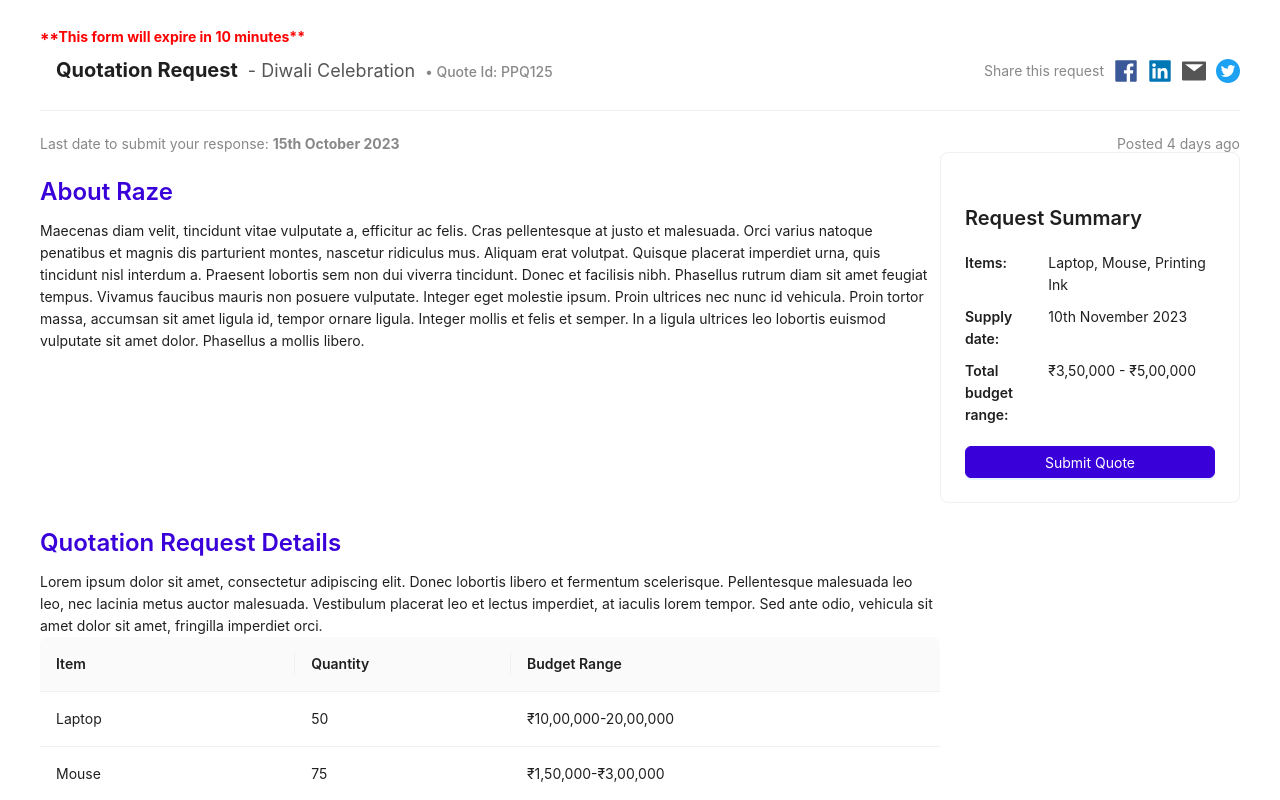
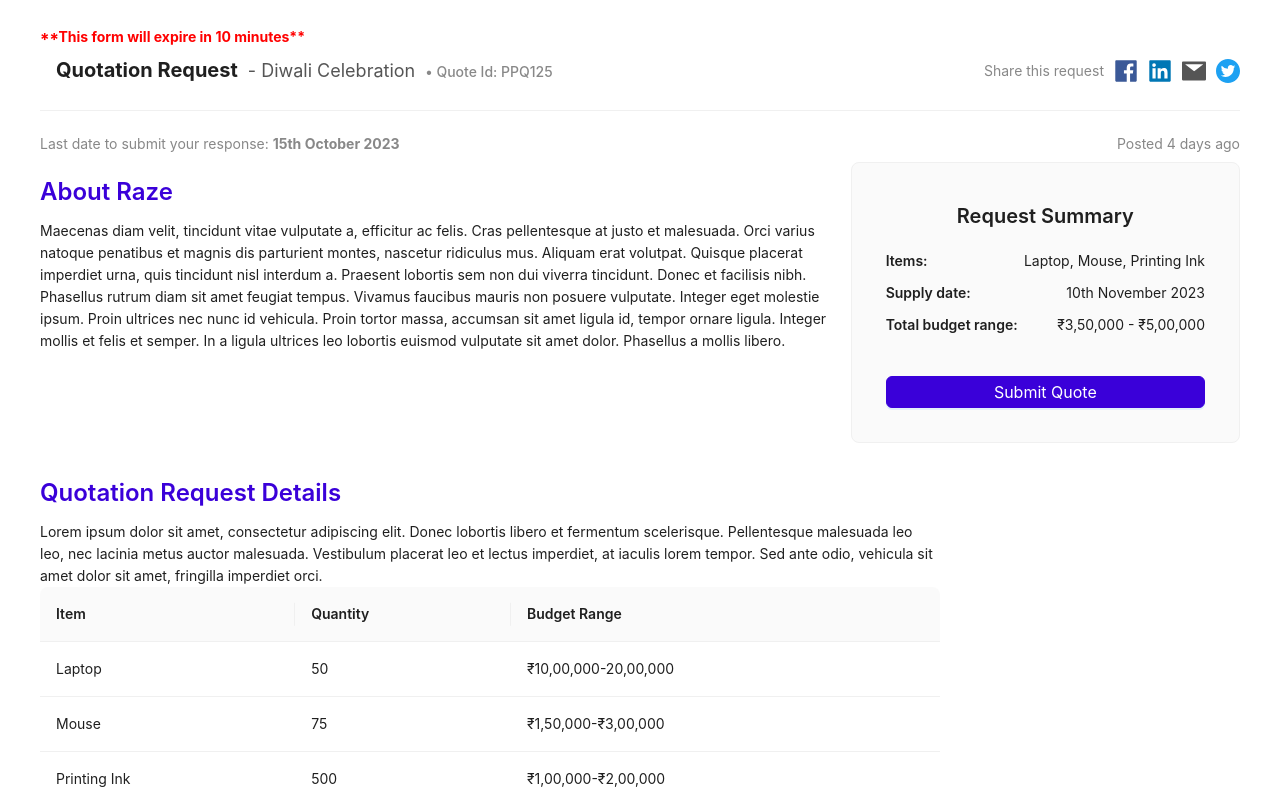
Before and after one commit to NKumar1612/AssignmentForRaze, a React (Vite) app: page / in a window 1280 px wide. Shown: the top 800 px of the page. Built offline with nearby package versions, Linux system fonts and the light colour scheme.

Commit message:
card changes.

```diff
--- a/src/component/RequestSummaryCard.jsx
+++ b/src/component/RequestSummaryCard.jsx
@@ -1,46 +1,38 @@
 import React from 'react';
-import { Card, Typography, Row, Col, Button } from 'antd';
+import { Card, Typography, Button } from 'antd';
 
 const { Title, Text } = Typography;
 
 const RequestSummaryCard = () => {
   return (
-    <Card style={{ maxWidth: 400, margin: 'auto', borderRadius: 8 }}>
+    <Card style={{ maxWidth: '400px', margin: '10px auto', borderRadius: '8px', padding: '10px', backgroundColor: '#fafafa' }}>
       {/* Title */}
-      <Title level={4} style={{ marginBottom: 20 }}>
+      <Title level={4} style={{ marginTop: '5px',marginBottom: '20px', textAlign: 'center' }}>
         Request Summary
       </Title>
 
-      {/* Content */}
-      <Row style={{ marginBottom: 10 }}>
-        <Col span={8}>
+      {/* Content using Flexbox */}
+      <div style={{ display: 'flex', justifyContent: 'space-between', marginBottom: '10px' }}>
         <Text strong>Items:</Text>
-        </Col>
-        <Col span={16}>
         <Text>Laptop, Mouse, Printing Ink</Text>
-        </Col>
-      </Row>
+      </div>
 
-      <Row style={{ marginBottom: 10 }}>
-        <Col span={8}>
+      <div style={{ display: 'flex', justifyContent: 'space-between', marginBottom: '10px' }}>
         <Text strong>Supply date:</Text>
-        </Col>
-        <Col span={16}>
         <Text>10th November 2023</Text>
-        </Col>
-      </Row>
+      </div>
 
-      <Row style={{ marginBottom: 20 }}>
-        <Col span={8}>
+      <div style={{ display: 'flex', justifyContent: 'space-between', marginBottom: '20px' }}>
         <Text strong>Total budget range:</Text>
-        </Col>
-        <Col span={16}>
         <Text>₹3,50,000 - ₹5,00,000</Text>
-        </Col>
-      </Row>
+      </div>
 
-      {/* Button */}
-      <Button type="primary" block style={{ backgroundColor: '#3a00d9', borderColor: '#3a00d9' }}>
+      {/* Submit Button */}
+      <Button
+        type="primary"
+        block
+        style={{ backgroundColor: '#3a00d9', borderColor: '#3a00d9', fontSize: '16px', marginTop: '20px' }}
+      >
         Submit Quote
       </Button>
     </Card>
--- a/src/section/sub-section/AboutRaze.jsx
+++ b/src/section/sub-section/AboutRaze.jsx
@@ -1,16 +1,19 @@
 import React from 'react';
-import { Col, Divider, Row, Typography } from 'antd';
+import { Col, Row, Typography } from 'antd';
 import RequestSummaryCard from '../../component/RequestSummaryCard';
 
 const { Title, Text } = Typography;
 
 const AboutRaze = () => {
   return (
-    <Row>
-    <Col span={6} push={18}>
-      <RequestSummaryCard/>
-    </Col>
-    <Col span={18} pull={6}>
+    <Row gutter={[16, 16]} justify="center">
+      {/* Text Content on the Left */}
+      <Col
+        xs={{ span: 24, order: 1 }}
+        sm={{ span: 24, order: 1 }}
+        md={{ span: 18, order: 1 }}
+        lg={{ span: 16, order: 1 }}
+      >
         <Title level={3} style={{ color: '#3a00d9'}}>About Raze</Title>
         <Text>
           Maecenas diam velit, tincidunt vitae vulputate a, efficitur ac felis.
@@ -25,8 +28,17 @@ const AboutRaze = () => {
           sit amet dolor. Phasellus a mollis libero.
         </Text>
       </Col>
+      {/* Card on the Right */}
+      <Col
+        xs={{ span: 24, order: 2 }}
+        sm={{ span: 24, order: 2 }}
+        md={{ span: 6, order: 2 }}
+        lg={{ span: 8, order: 2 }}
+      >
+        <RequestSummaryCard />
+      </Col>
     </Row>
-  )
+  );
 }
 
 export default AboutRaze;
```
Lines whose indentation alone changed are shown as unchanged.
